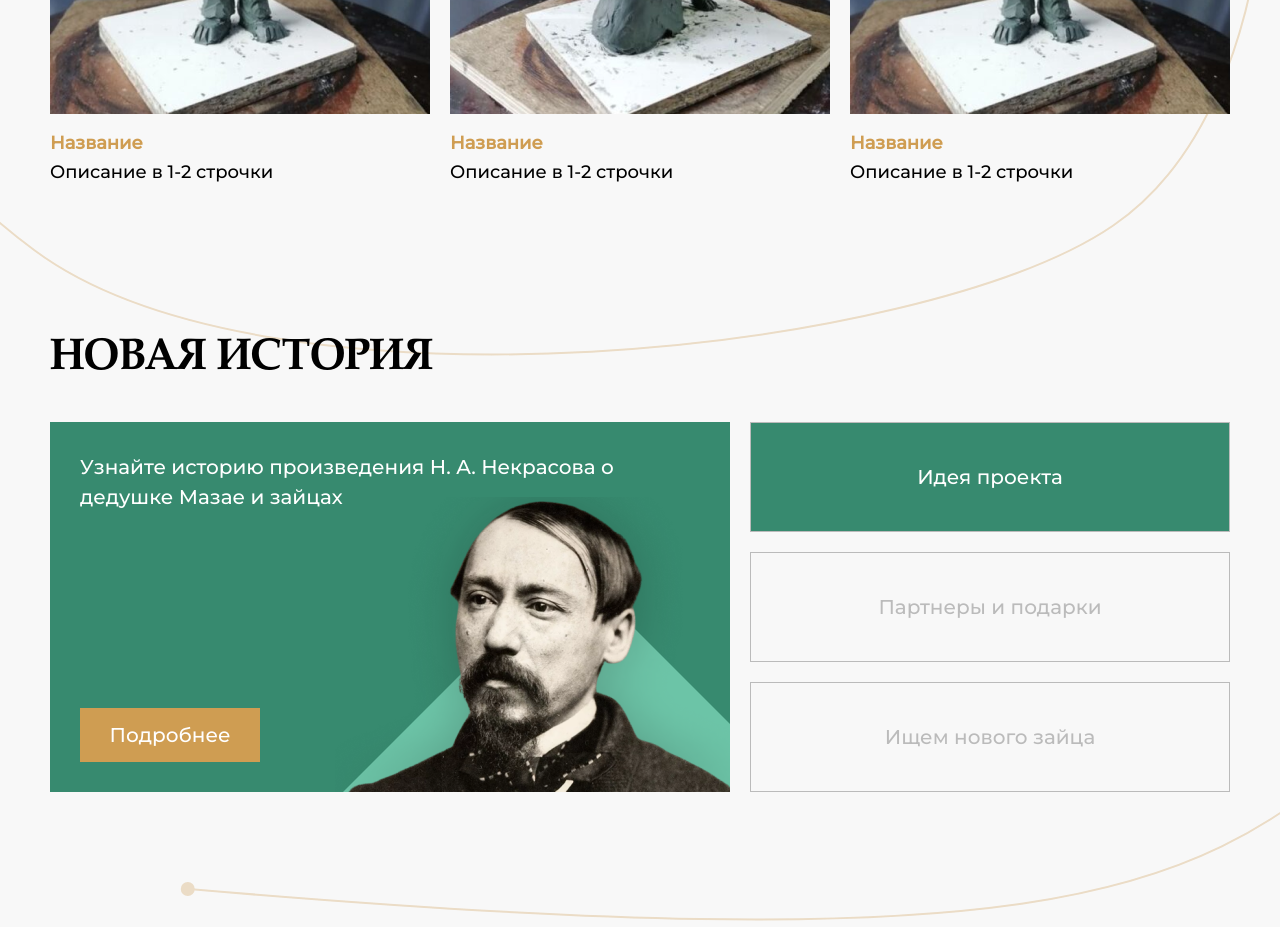
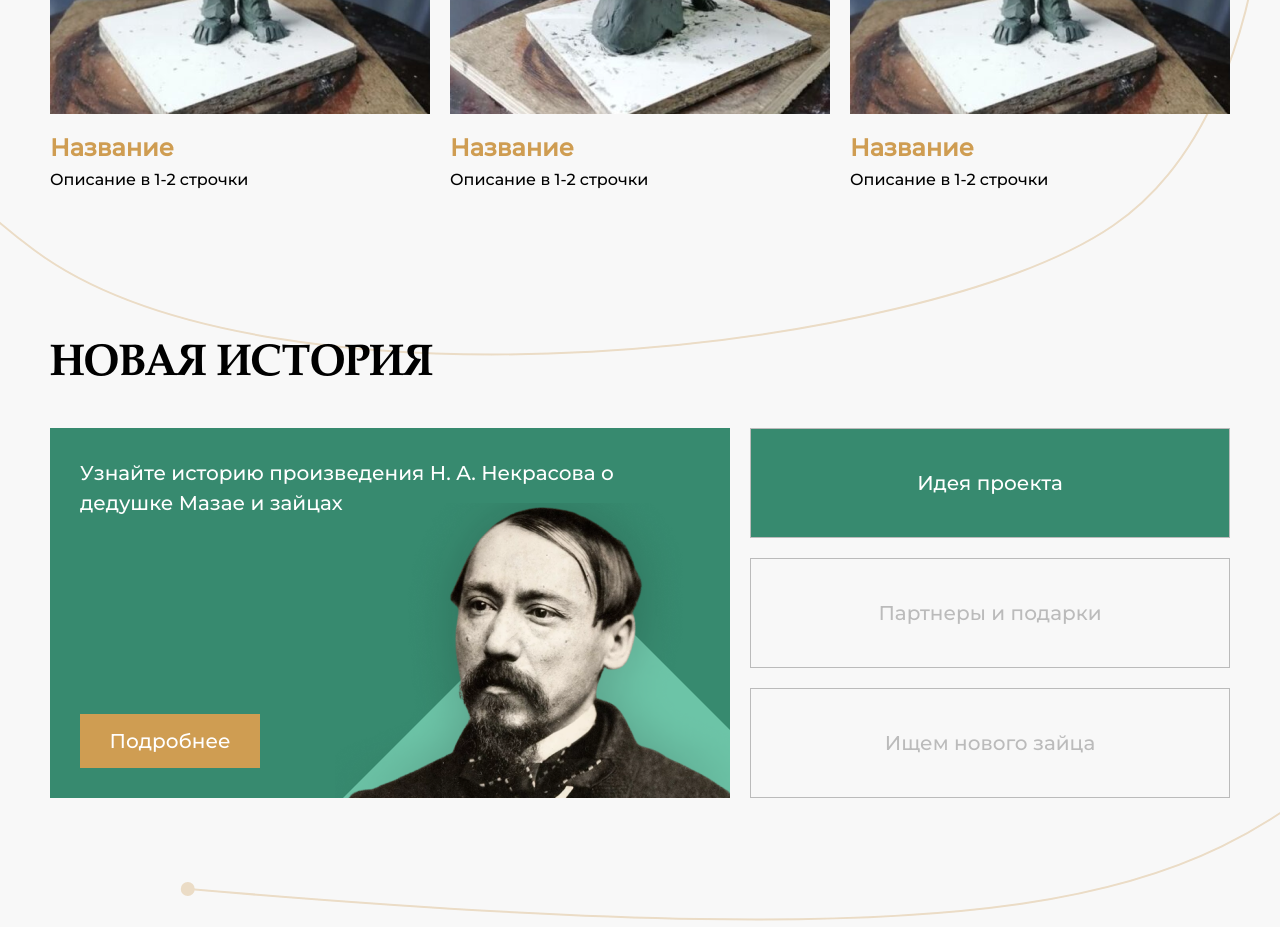
Before and after one commit to glebDyakov/zaytsy-front, a Vue app: page / in a window 1280 px wide. Shown: the part 2620-3547 px from the top of the page. Built offline with nearby package versions, Linux system fonts and the light colour scheme.

Commit message:
адаптив_родион: adaptive some blocks

```diff
--- a/src/assets/main.css
+++ b/src/assets/main.css
@@ -342,14 +342,14 @@
 .main--section--characters--body--item--title {
   color: #CF9D52;
   font-weight: 700;
-  font-size: 24;
+  /* font-size: 24px; */
   font-family: 'Montserrat';
   margin-bottom: 2px;
 }
 
 .main--section--characters--body--item--subtitle {
   font-weight: 400;
-  font-size: 16;
+  font-size: 16px;
   font-family: 'Montserrat';
 }
 
--- a/src/components/main/Characters.vue
+++ b/src/components/main/Characters.vue
@@ -13,32 +13,32 @@
                 class="main--section--characters--body--items">
                 <div class="main--section--characters--body--item md:min-w-[380px]">
                     <img class="max-w-[230px] sm:max-w-[230px] md:max-w-full sm:w-[230px] md:w-auto w-[158px] main--section--characters--body--item--img" src="@/assets/img/town_hero1.png" alt="character" />
-                    <p class="main--section--characters--body--item--title">Название</p>
+                    <p class="main--section--characters--body--item--title text-[20px] sm:text-[24px] md:text-[24px]">Название</p>
                     <p class="main--section--characters--body--item--subtitle">Описание в 1-2 строчки</p>
                 </div>
                 <div class="main--section--characters--body--item md:min-w-[380px]">
                     <img class="max-w-[230px] sm:max-w-[230px] md:max-w-full sm:w-[230px] md:w-auto w-[158px] main--section--characters--body--item--img" src="@/assets/img/town_hero2.png" alt="character" />
-                    <p class="main--section--characters--body--item--title">Название</p>
+                    <p class="main--section--characters--body--item--title text-[20px] sm:text-[24px] md:text-[24px]">Название</p>
                     <p class="main--section--characters--body--item--subtitle">Описание в 1-2 строчки</p>
                 </div>
                 <div class="main--section--characters--body--item md:min-w-[380px]">
                     <img class="max-w-[230px] sm:max-w-[230px] md:max-w-full sm:w-[230px] md:w-auto w-[158px] main--section--characters--body--item--img" src="@/assets/img/town_hero3.png" alt="character" />
-                    <p class="main--section--characters--body--item--title">Название</p>
+                    <p class="main--section--characters--body--item--title text-[20px] sm:text-[24px] md:text-[24px]">Название</p>
                     <p class="main--section--characters--body--item--subtitle">Описание в 1-2 строчки</p>
                 </div>
                 <div class="main--section--characters--body--item md:min-w-[380px]">
                     <img class="max-w-[230px] sm:max-w-[230px] md:max-w-full sm:w-[230px] md:w-auto w-[158px] main--section--characters--body--item--img" src="@/assets/img/town_hero1.png" alt="character" />
-                    <p class="main--section--characters--body--item--title">Название</p>
+                    <p class="main--section--characters--body--item--title text-[20px] sm:text-[24px] md:text-[24px]">Название</p>
                     <p class="main--section--characters--body--item--subtitle">Описание в 1-2 строчки</p>
                 </div>
                 <div class="main--section--characters--body--item md:min-w-[380px]">
                     <img class="max-w-[230px] sm:max-w-[230px] md:max-w-full sm:w-[230px] md:w-auto w-[158px] main--section--characters--body--item--img" src="@/assets/img/town_hero2.png" alt="character" />
-                    <p class="main--section--characters--body--item--title">Название</p>
+                    <p class="main--section--characters--body--item--title text-[20px] sm:text-[24px] md:text-[24px]">Название</p>
                     <p class="main--section--characters--body--item--subtitle">Описание в 1-2 строчки</p>
                 </div>
                 <div class="main--section--characters--body--item md:min-w-[380px]">
                     <img class="max-w-[230px] sm:max-w-[230px] md:max-w-full sm:w-[230px] md:w-auto w-[158px] main--section--characters--body--item--img" src="@/assets/img/town_hero3.png" alt="character" />
-                    <p class="main--section--characters--body--item--title">Название</p>
+                    <p class="main--section--characters--body--item--title text-[20px] sm:text-[24px] md:text-[24px]">Название</p>
                     <p class="main--section--characters--body--item--subtitle">Описание в 1-2 строчки</p>
                 </div>
             </div>
```
